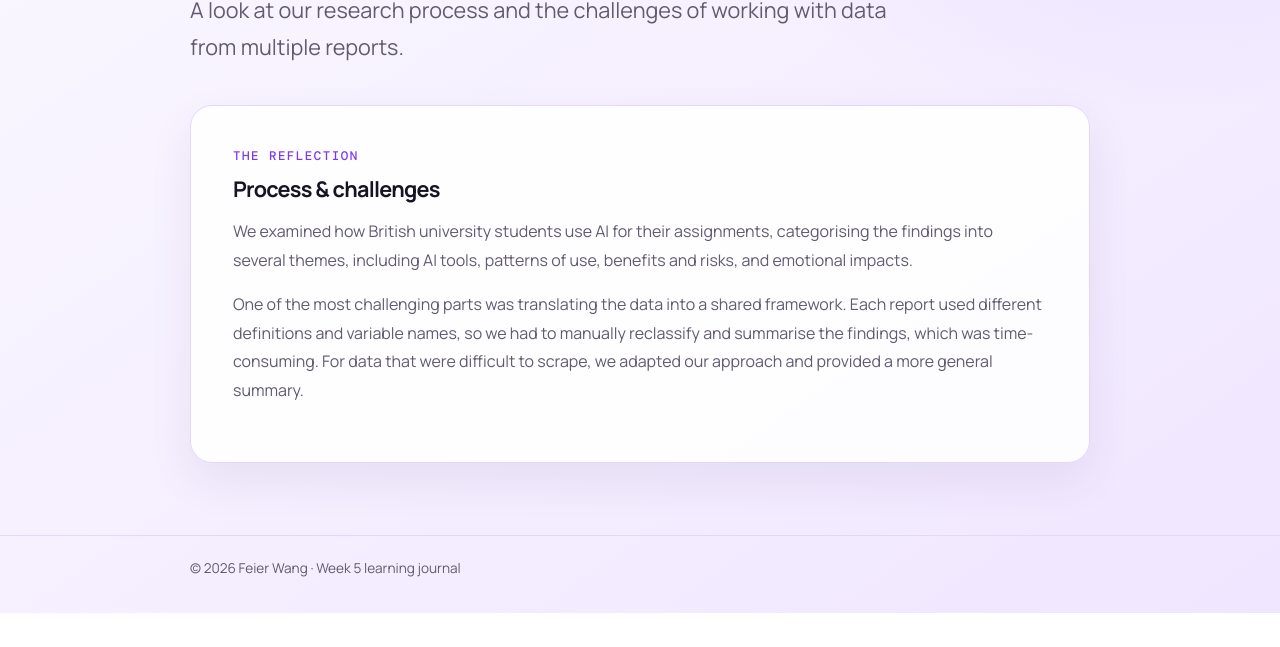
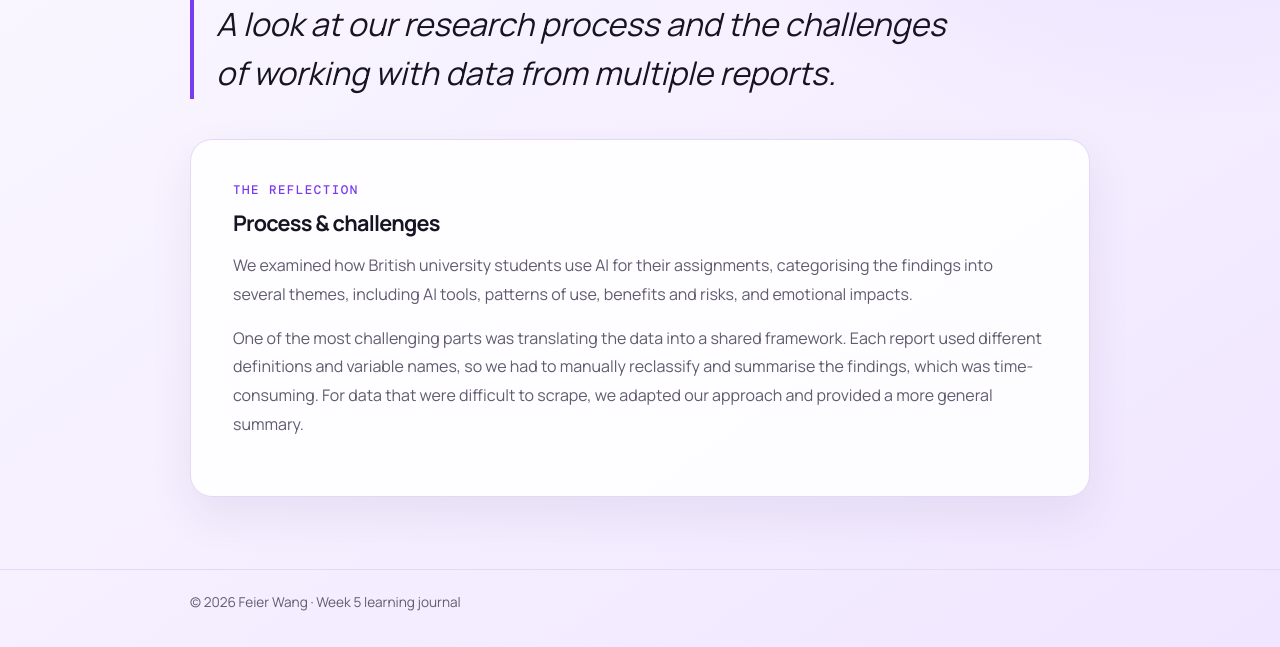
Before and after one commit to Zer03VI/Feier-s-website, a plain HTML site: page week5-reflection.html in a window 1280 px wide. Shown: the part 294-941 px from the top of the page. Before the commit the page ends 907 px from the top, so only its background shows below. Drawn offline with nearby package versions, Linux system fonts and the light colour scheme.

Commit message:
Style Week 5 subtitle like Week 2 reflection

```diff
--- a/week5-reflection.html
+++ b/week5-reflection.html
@@ -21,7 +21,7 @@
     .hero { padding:76px 0 40px; }
     .eyebrow,.mono { font:500 .78rem 'DM Mono',monospace; letter-spacing:.12em; text-transform:uppercase; color:var(--purple); }
     h1 { font-size:clamp(2.8rem,8vw,5.3rem); line-height:1; letter-spacing:-.065em; margin:18px 0; }
-    .lead { color:var(--muted); font-size:clamp(1.1rem,2.8vw,1.35rem); line-height:1.7; max-width:720px; margin:0; }
+    .lead { color:var(--ink); font-size:clamp(1.4rem,3.8vw,2rem); line-height:1.55; max-width:760px; margin:26px 0 0; padding-left:22px; border-left:4px solid var(--purple); font-style:italic; }
     main { padding-bottom:72px; }
     .card { background:var(--panel); border:1px solid var(--line); border-radius:22px; padding:clamp(24px,5vw,42px); box-shadow:0 18px 45px rgba(67,42,98,.08); }
     h2 { font-size:1.35rem; letter-spacing:-.035em; margin:10px 0 14px; }
@@ -35,7 +35,7 @@
   <section class="wrap hero">
     <div class="eyebrow">Week 05 / Reflection</div>
     <h1>Week5 reflection</h1>
-    <p class="lead">A look at our research process and the challenges of working with data from multiple reports.</p>
+    <blockquote class="lead">A look at our research process and the challenges of working with data from multiple reports.</blockquote>
   </section>
   <main class="wrap">
     <section class="card">
```
